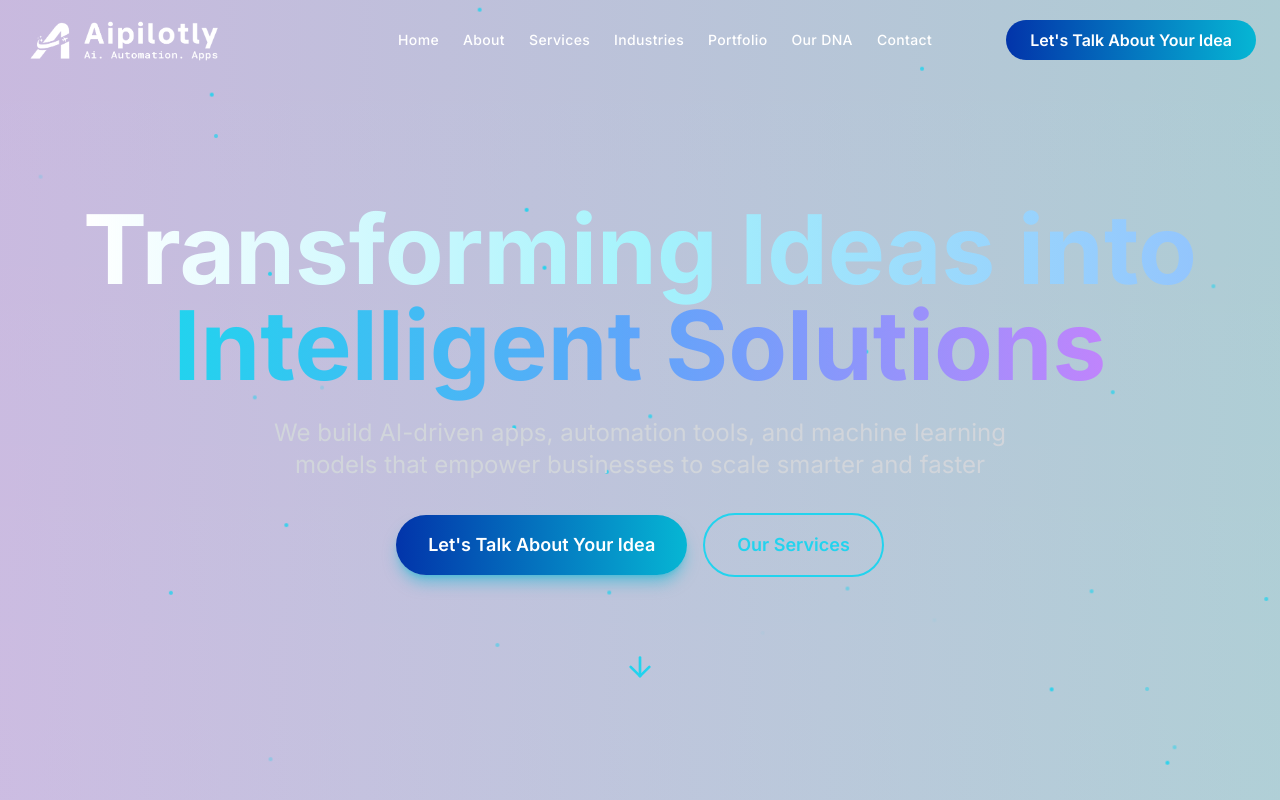
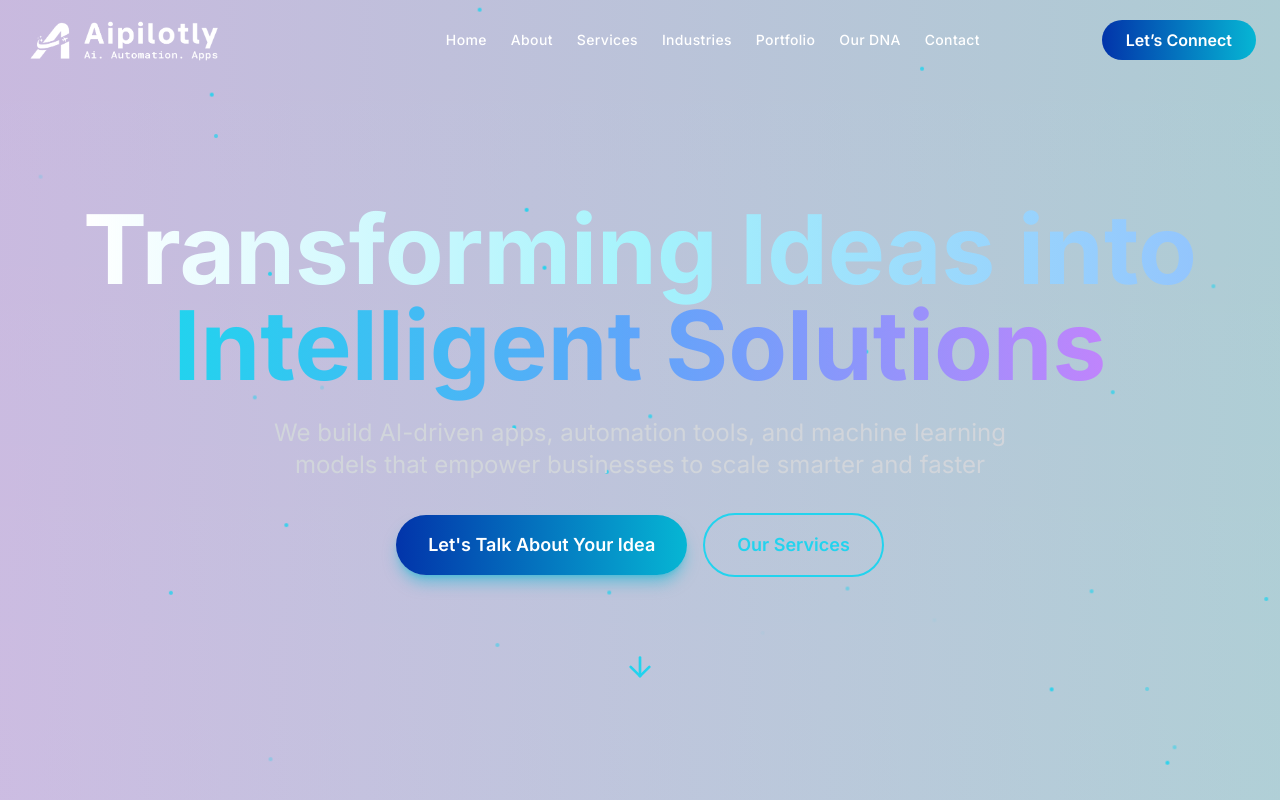
Before and after one commit to aipilotly/aipilotly, a Next.js app: page / in a window 1280 px wide. Shown: the top 800 px of the page. Built offline with nearby package versions, Linux system fonts and the light colour scheme.

Commit message:
updated menu

```diff
--- a/components/Navbar.tsx
+++ b/components/Navbar.tsx
@@ -95,7 +95,7 @@ export default function Navbar() {
               whileTap={{ scale: 0.95 }}
               className="hidden md:block px-6 py-2 bg-gradient-to-r from-[#0234aa] to-cyan-500 rounded-full text-white font-semibold hover:shadow-lg hover:shadow-cyan-500/50 transition-all duration-300"
             >
-              Let's Talk About Your Idea
+              Let’s Connect
             </motion.a>
 
             {/* Mobile Menu Button */}
@@ -142,7 +142,7 @@ export default function Navbar() {
                 className="w-full mt-4 px-6 py-2 bg-gradient-to-r from-[#0234aa] to-cyan-500 rounded-full text-white font-semibold text-center block"
                 onClick={() => setMobileMenuOpen(false)}
               >
-                Let's Talk About Your Idea
+                Let’s Connect
               </motion.a>
             </div>
           </motion.div>
```
